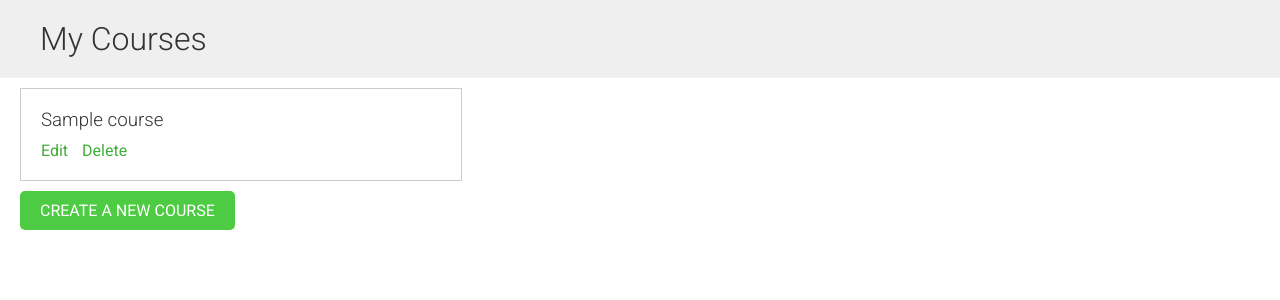
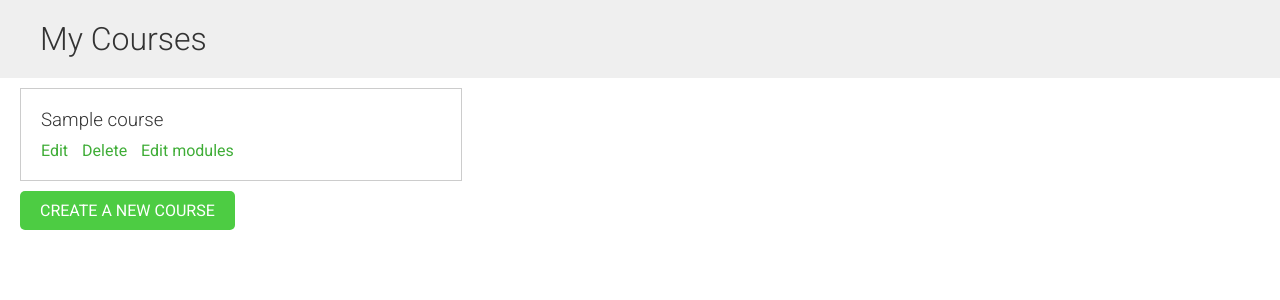
Before and after one commit to gurupratap-matharu/educa, a Django app: template courses/templates/courses/course_manage_list.html in a window 1280 px wide. Shown: the part 54-354 px from the top of the page. Run offline with Django 4.2, Linux system fonts and the light colour scheme; the template is opened without the code that fills it: values that come from a table or form of the project are taken from there, others are empty; tables that the repository leaves empty hold one stand-in row (values such as "Sample post"); parts of the project's set-up code (start-up, migrations or seed data) failed here and were passed over.

Commit message:
Update templates with broken links

```diff
--- a/courses/templates/courses/course_manage_list.html
+++ b/courses/templates/courses/course_manage_list.html
@@ -12,6 +12,7 @@
         <p>
             <a href="{% url 'courses:course_update' course.id %}">Edit</a>
             <a href="{% url 'courses:course_delete' course.id %}">Delete</a>
+            <a href="{% url 'courses:course_module_update' course.id %}">Edit modules</a>
         </p>
     </div>
     {% empty %}
```
Also changed, not shown: courses/templates/courses/content_form.html (added).
